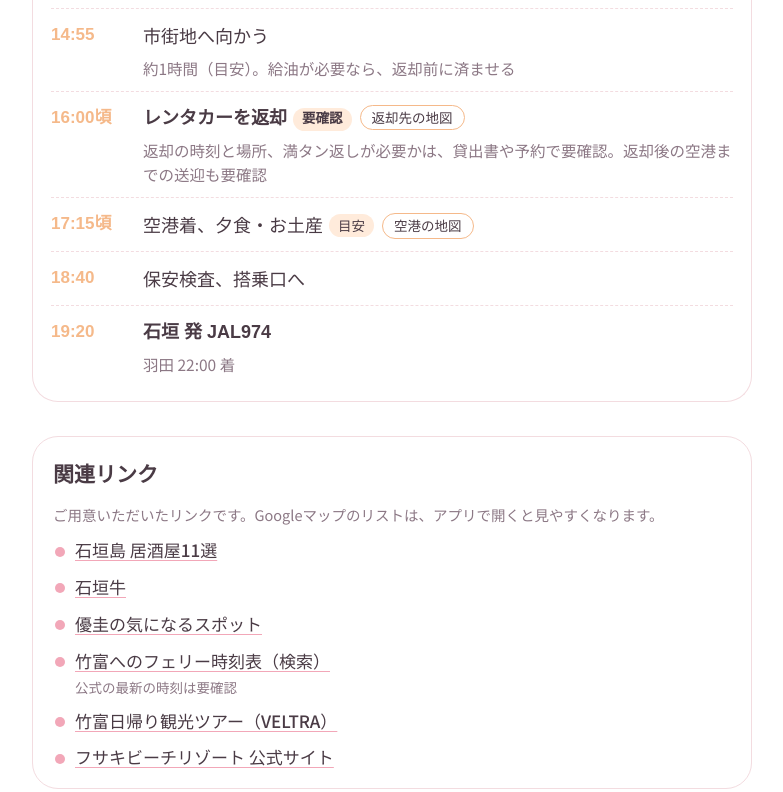
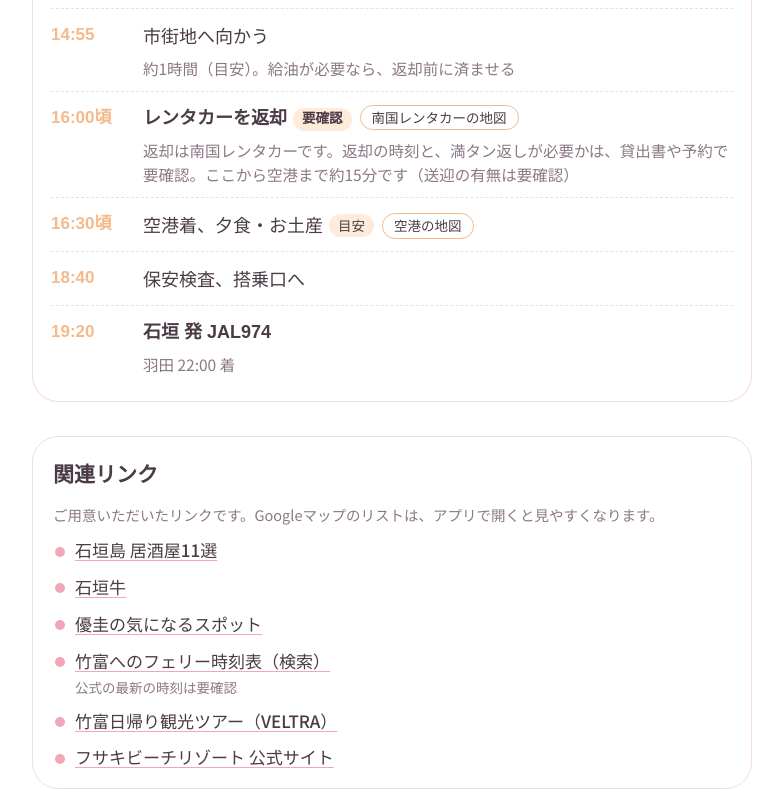
Before and after one commit to enacre-hiro/ishigaki-shiori, a plain HTML site: page index.html in a window 1280 px wide. Shown: the part 5391-6183 px from the top of the page, without its empty margins (248-1031 px from the left). Drawn offline with Linux system fonts and the light colour scheme; a web font is replaced by a local one.

Commit message:
17日の返却先と空港までの時間を更新
Co-Authored-By: Claude Sonnet 5.5 <noreply@anthropic.com>
Claude-Session: https://claude.ai/code/session_01GwVpcLK3cVi5jz42xxBcFW

```diff
--- a/index.html
+++ b/index.html
@@ -184,8 +184,8 @@ h1,h2,h3{font-family:var(--f-disp);margin:0;text-wrap:balance}
     <div class="ev"><div class="t">14:20</div><div class="ttl">米原ヤエヤマヤシ群落<span class="links"><a class="map" href="https://www.google.com/maps/search/?api=1&amp;query=%E7%B1%B3%E5%8E%9F%E3%81%AE%E3%83%A4%E3%82%A8%E3%83%A4%E3%83%9E%E3%83%A4%E3%82%B7%E7%BE%A4%E8%90%BD" target="_blank" rel="noopener">地図</a></span></div><div></div><div class="memo">車窓から、または短い立ち寄り</div></div>
     <div class="ev"><div class="t">14:35</div><div class="ttl">玉取崎展望台（約15分）<span class="links"><a class="map" href="https://www.google.com/maps/search/?api=1&amp;query=%E7%8E%89%E5%8F%96%E5%B4%8E%E5%B1%95%E6%9C%9B%E5%8F%B0" target="_blank" rel="noopener">地図</a></span></div><div></div><div class="memo">駐車場に公衆トイレあり</div></div>
     <div class="ev"><div class="t">14:55</div><div class="ttl">市街地へ向かう</div><div></div><div class="memo">約1時間（目安）。給油が必要なら、返却前に済ませる</div></div>
-    <div class="ev hi"><div class="t">16:00頃</div><div class="ttl">レンタカーを返却<span class="chip">要確認</span><span class="links"><a class="map" href="https://www.google.com/maps/search/?api=1&amp;query=%E5%8D%97%E5%9B%BD%E3%83%AC%E3%83%B3%E3%82%BF%E3%82%AB%E3%83%BC%20%E7%9F%B3%E5%9E%A3%E5%B3%B6" target="_blank" rel="noopener">返却先の地図</a></span></div><div></div><div class="memo">返却の時刻と場所、満タン返しが必要かは、貸出書や予約で要確認。返却後の空港までの送迎も要確認</div></div>
-    <div class="ev"><div class="t">17:15頃</div><div class="ttl">空港着、夕食・お土産<span class="chip">目安</span><span class="links"><a class="map" href="https://www.google.com/maps/search/?api=1&amp;query=%E7%9F%B3%E5%9E%A3%E7%A9%BA%E6%B8%AF" target="_blank" rel="noopener">空港の地図</a></span></div></div>
+    <div class="ev hi"><div class="t">16:00頃</div><div class="ttl">レンタカーを返却<span class="chip">要確認</span><span class="links"><a class="map" href="https://www.google.com/maps/search/?api=1&amp;query=%E5%8D%97%E5%9B%BD%E3%83%AC%E3%83%B3%E3%82%BF%E3%82%AB%E3%83%BC%20%E7%9F%B3%E5%9E%A3%E5%B3%B6" target="_blank" rel="noopener">南国レンタカーの地図</a></span></div><div></div><div class="memo">返却は南国レンタカーです。返却の時刻と、満タン返しが必要かは、貸出書や予約で要確認。ここから空港まで約15分です（送迎の有無は要確認）</div></div>
+    <div class="ev"><div class="t">16:30頃</div><div class="ttl">空港着、夕食・お土産<span class="chip">目安</span><span class="links"><a class="map" href="https://www.google.com/maps/search/?api=1&amp;query=%E7%9F%B3%E5%9E%A3%E7%A9%BA%E6%B8%AF" target="_blank" rel="noopener">空港の地図</a></span></div></div>
     <div class="ev"><div class="t">18:40</div><div class="ttl">保安検査、搭乗口へ</div></div>
     <div class="ev hi"><div class="t">19:20</div><div class="ttl">石垣 発 JAL974</div><div></div><div class="memo">羽田 22:00 着</div></div>
   </div>
@@ -250,7 +250,7 @@ h1,h2,h3{font-family:var(--f-disp);margin:0;text-wrap:balance}
     <li>16日・17日の昼食と夕食の予約（9名）</li>
     <li>チェックアウト後の荷物預かり</li>
     <li>15日夜の帰りのタクシー</li>
-    <li>17日のレンタカーの返却時刻・場所、満タン返しの要否、返却後の空港までの送迎</li>
+    <li>17日の南国レンタカーの返却時刻、満タン返しの要否、空港までの送迎の有無</li>
   </ul>
 </section>
 
```
